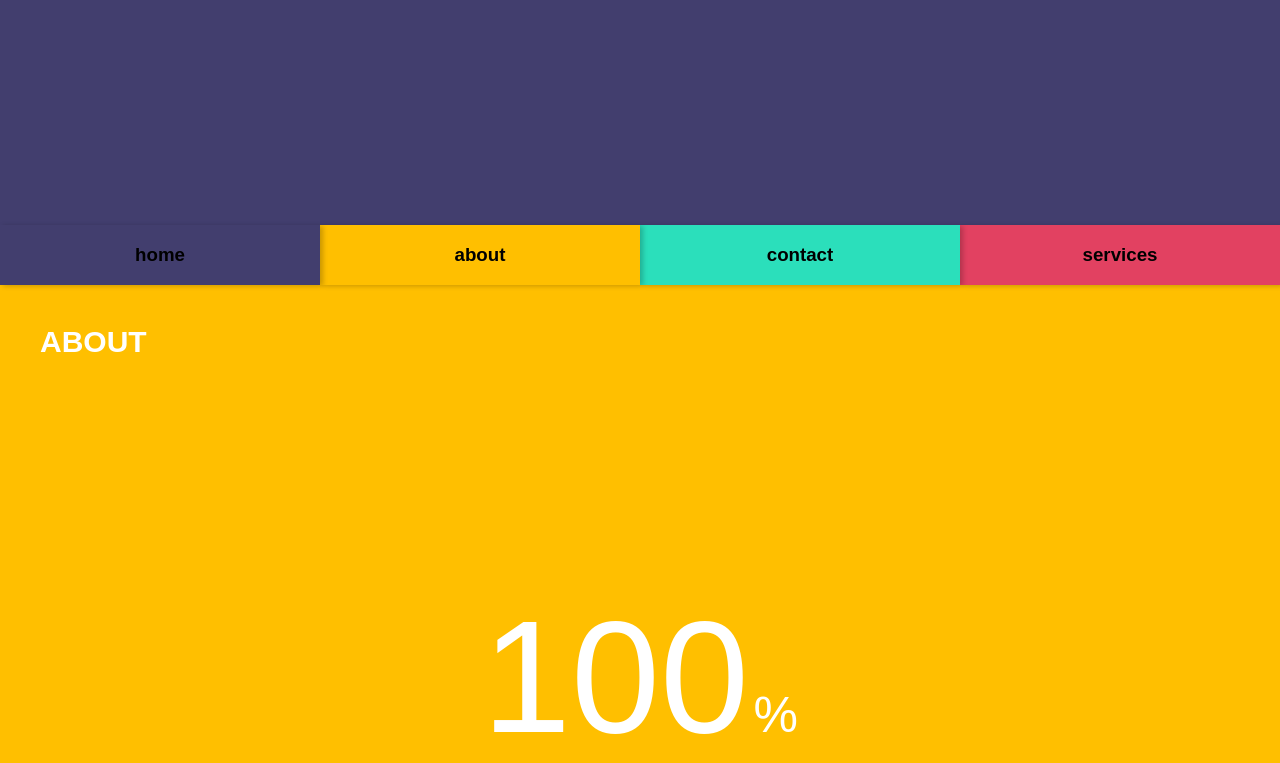
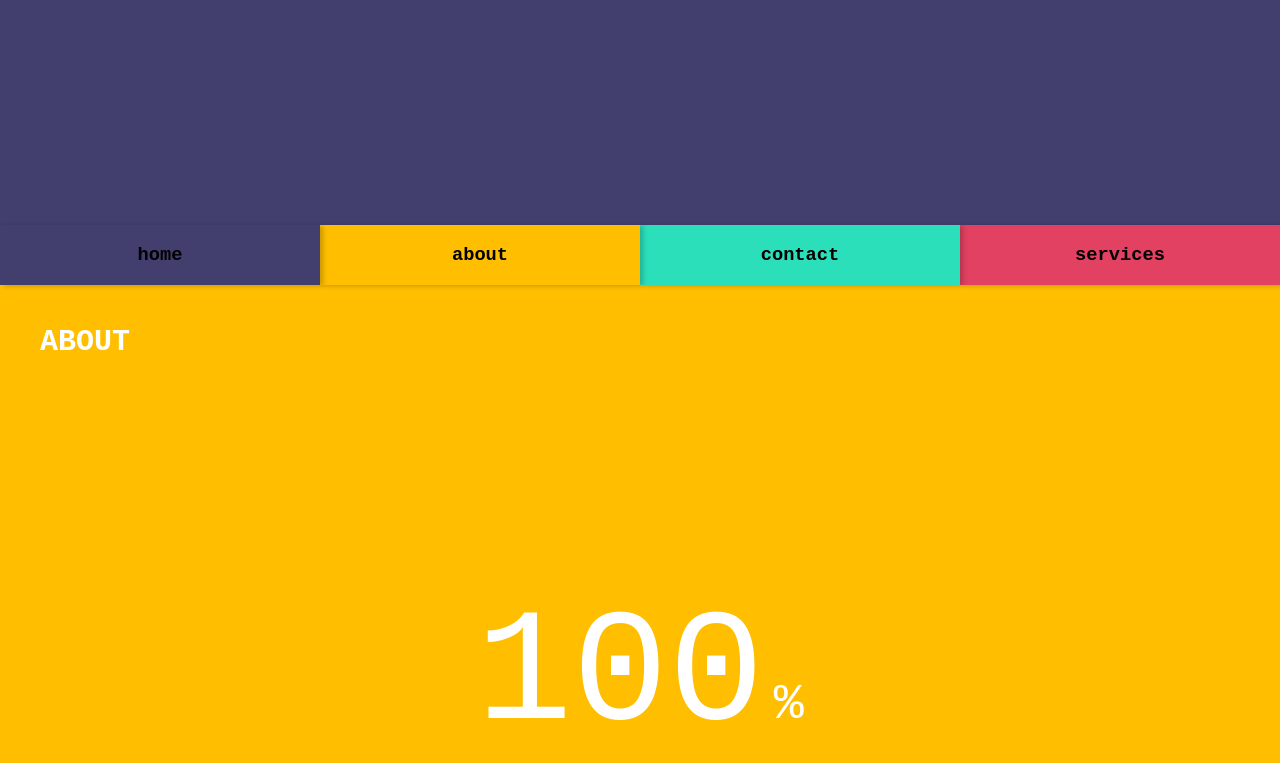
Before and after one commit to iondrimba/intersection-observer-api-demo, a website: page index.html in a window 1280 px wide. Shown: the part 515-1278 px from the top of the page. Drawn offline with Linux system fonts and the light colour scheme.

Commit message:
added custom fonts

```diff
--- a/index.css
+++ b/index.css
@@ -10,7 +10,7 @@
 }
 
 body {
-  font-family: sans-serif;
+  font-family: 'Roboto Mono', monospace;
   margin: 0;
   padding: 0;
 }
```
